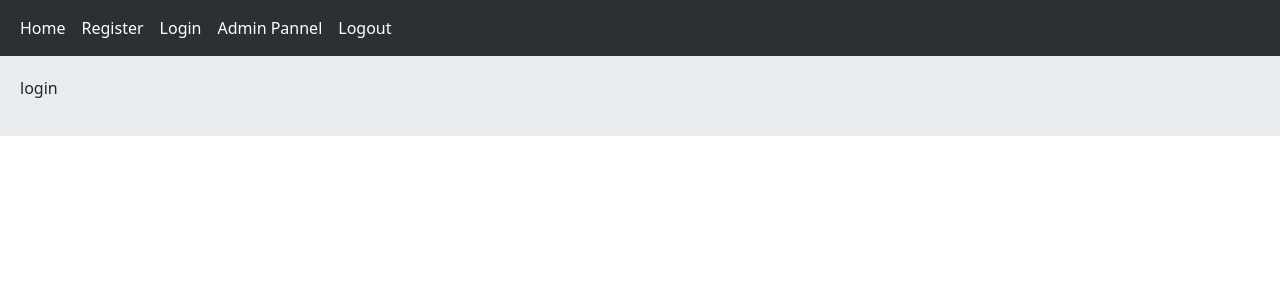
After one commit to ata-the-legend/flask-blog, a Flask app: page / in a window 1280 px wide. The commit adds this page. Shown: the top 300 px of the page. Run offline with Flask 3, Linux system fonts and the light colour scheme.

```diff
--- a/app/posts/routes.py
+++ b/app/posts/routes.py
@@ -1,3 +1,8 @@
-from flask import Blueprint
+from flask import Blueprint, render_template
+from flask_security import current_user
 
 blueprint = Blueprint('posts', __name__)
+
+@blueprint.route('/')
+def home():
+    return render_template('posts/home.html', name=current_user.username if current_user.is_authenticated else 'login')
--- a/app/templates/includes/navbar.html
+++ b/app/templates/includes/navbar.html
@@ -7,10 +7,19 @@
       <div class="collapse navbar-collapse" id="navbarNav">
         <ul class="navbar-nav">
           <li class="nav-item">
-            <a class="nav-link active" aria-current="page" href="#">Home</a>
+            <a class="nav-link active" aria-current="page" href="{{ url_for('posts.home') }}">Home</a>
           </li>
           <li class="nav-item">
             <a class="nav-link active" aria-current="page" href="{{ url_for('users.register') }}">Register</a>
+          </li>
+          <li class="nav-item">
+            <a class="nav-link active" aria-current="page" href="{{ url_for('users.login') }}">Login</a>
+          </li>
+          <li class="nav-item">
+            <a class="nav-link active" aria-current="page" href="{{ url_for('admin.index') }}">Admin Pannel</a>
+          </li>
+          <li class="nav-item">
+            <a class="nav-link active" aria-current="page" href="{{ url_for('security.logout') }}">Logout</a>
           </li>
 
       </div>
--- /dev/null
+++ b/app/templates/posts/home.html
@@ -0,0 +1,5 @@
+{% extends "base.html" %}
+
+{% block content %}
+<p>{{name}}</p>
+{% endblock content %}
```
Also changed, not shown: app/templates/users/login.html (added, +13 -0 lines), app/users/forms.py (+6 -1 lines), app/users/routes.py (+22 -4 lines).
